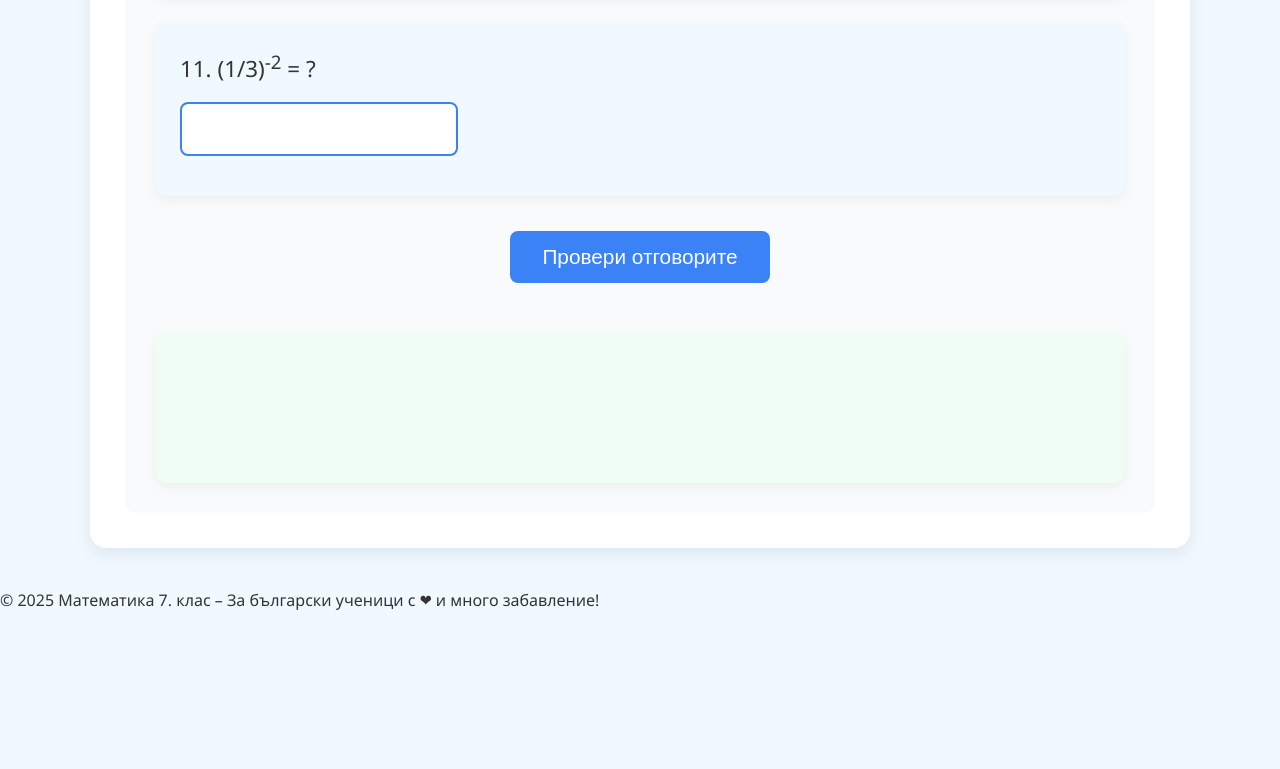
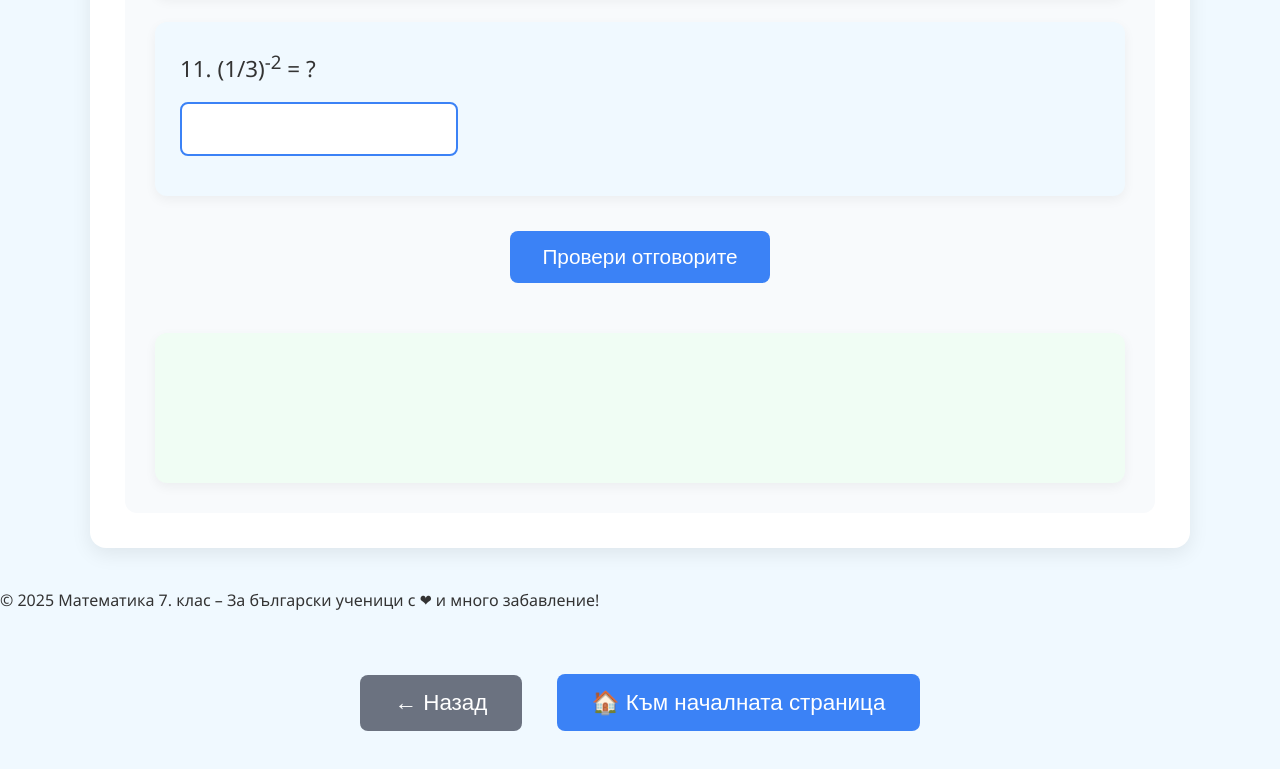
Before and after one commit to EdVartan/EdVartan, a plain HTML site: page ratsionalni-chisla.html in a window 1280 px wide. Shown: the part 9434-10203 px from the top of the page. Before the commit the page ends 10064 px from the top, so only its background shows below. Drawn offline with Linux system fonts and the light colour scheme; a web font is replaced by a local one.

Commit message:
Update ratsionalni-chisla.html

```diff
--- a/ratsionalni-chisla.html
+++ b/ratsionalni-chisla.html
@@ -310,6 +310,14 @@
 
     <footer>
         <p>&copy; 2025 Математика 7. клас – За български ученици с ❤ и много забавление!</p>
+<div style="text-align:center; margin:60px 0;">
+    <button onclick="history.back()" style="padding:15px 35px; font-size:1.4rem; background:#6b7280; color:white; border:none; border-radius:8px; cursor:pointer; margin:0 15px;">
+        ← Назад
+    </button>
+    <button onclick="window.location.href='index.html'" style="padding:15px 35px; font-size:1.4rem; background:#3b82f6; color:white; border:none; border-radius:8px; cursor:pointer; margin:0 15px;">
+        🏠 Към началната страница
+    </button>
+</div>
     </footer>
 
     <script>
```
